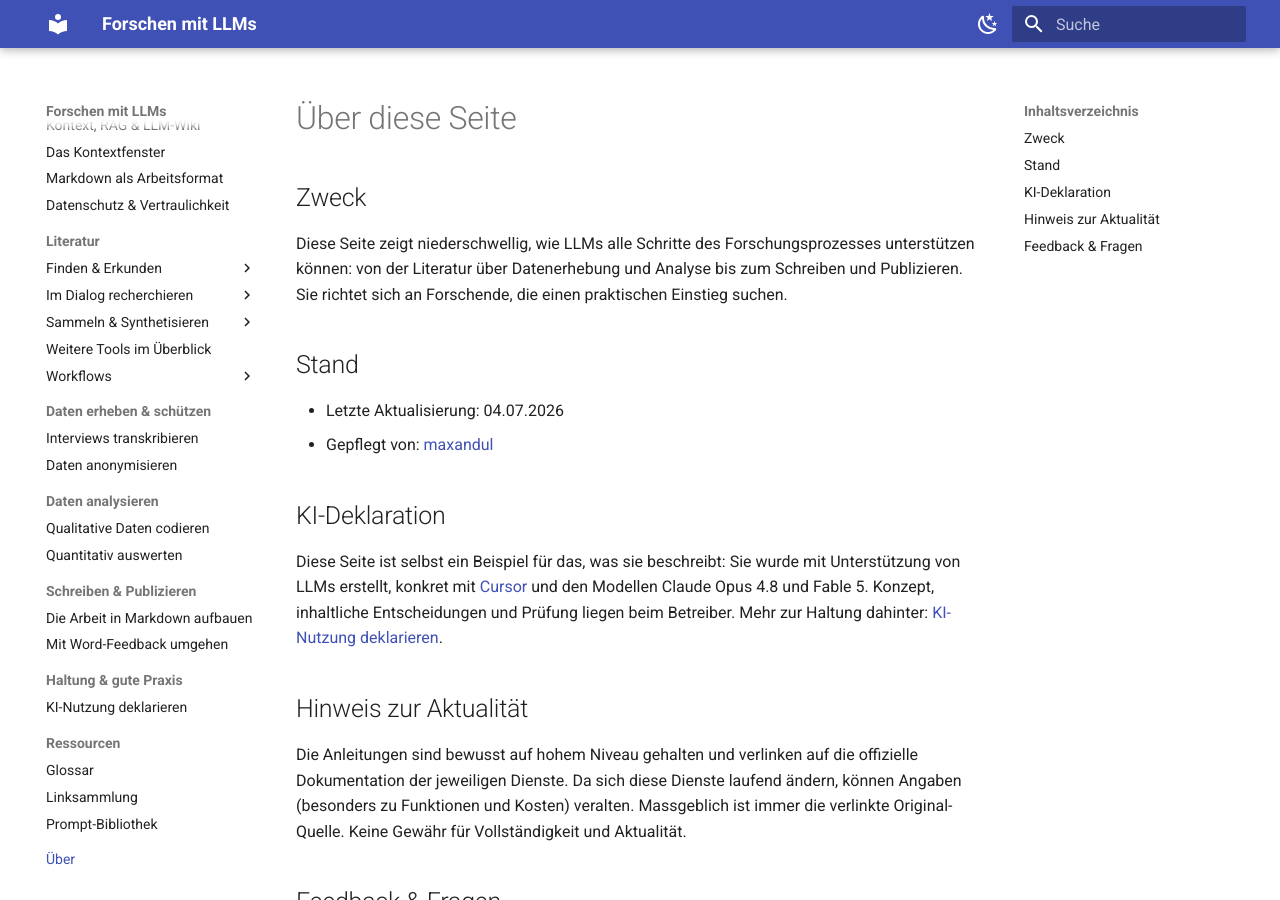
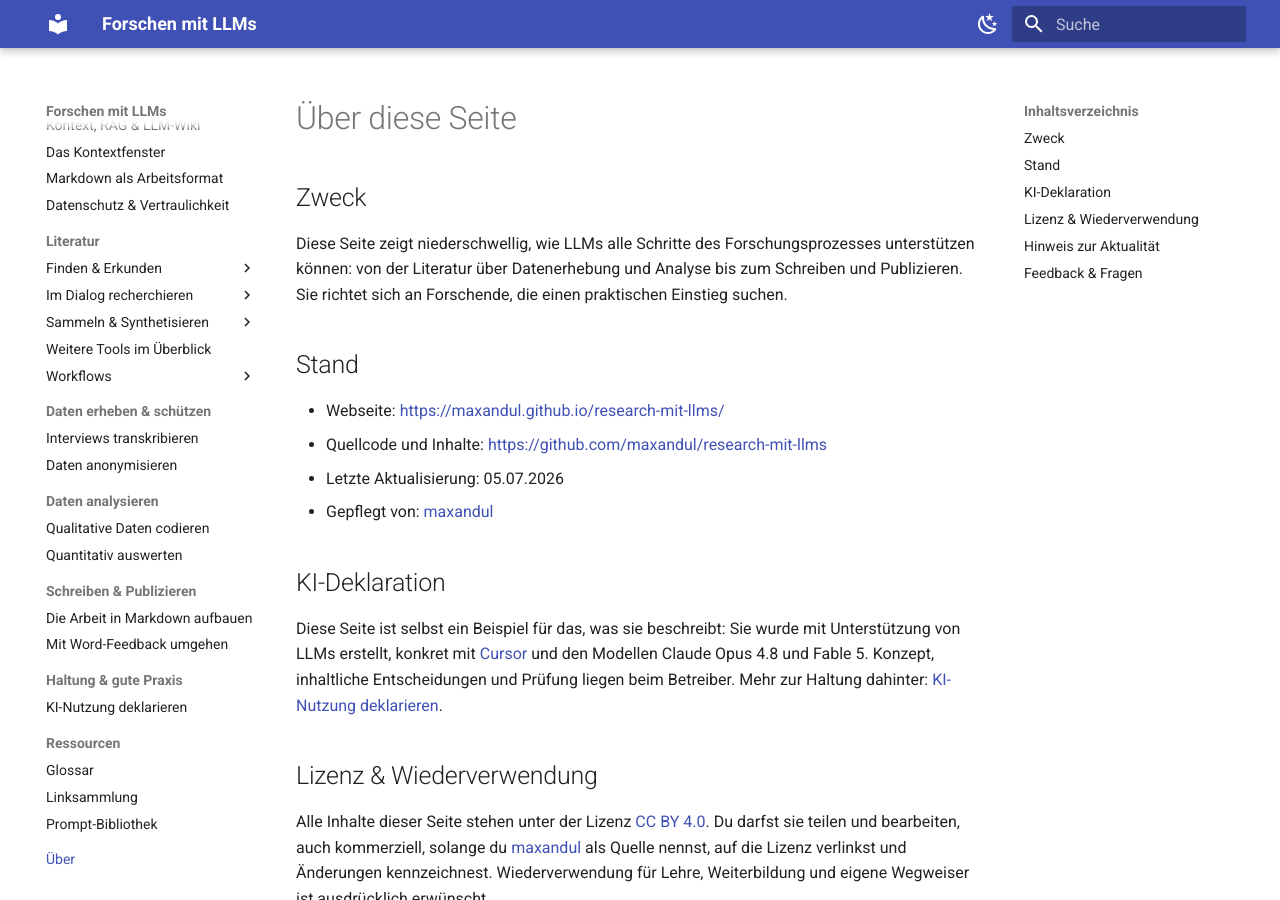
Before and after one commit to maxandul/research-mit-llms, an MkDocs documentation site: the page built from docs/ueber.md, in a window 1280 px wide and 900 px high. Built offline with MkDocs 1.6.1 and Material for MkDocs 9.7.7, drawn with Linux system fonts in a browser that asks for light colours.

Commit message:
README überarbeiten, Webseiten-Link ergänzen und CC-BY-4.0-Lizenz hinzufügen.
Setzt die Anliegen aus dem Community-Issue um: Link zur gehosteten Seite in README und Über-Seite sowie Lizenz für die Wiederverwendung der Inhalte.

Co-authored-by: Cursor <cursoragent@cursor.com>

```diff
--- a/docs/ueber.md
+++ b/docs/ueber.md
@@ -9,7 +9,9 @@ sich an Forschende, die einen praktischen Einstieg suchen.
 
 ## Stand
 
-- Letzte Aktualisierung: 04.07.2026
+- Webseite: <https://maxandul.github.io/research-mit-llms/>
+- Quellcode und Inhalte: <https://github.com/maxandul/research-mit-llms>
+- Letzte Aktualisierung: 05.07.2026
 - Gepflegt von: [maxandul](https://github.com/maxandul)
 
 ## KI-Deklaration
@@ -19,6 +21,15 @@ mit Unterstützung von LLMs erstellt, konkret mit
 [Cursor](https://cursor.com) und den Modellen Claude Opus 4.8 und Fable 5.
 Konzept, inhaltliche Entscheidungen und Prüfung liegen beim Betreiber.
 Mehr zur Haltung dahinter: [KI-Nutzung deklarieren](haltung/ki-deklarieren.md).
+
+## Lizenz & Wiederverwendung
+
+Alle Inhalte dieser Seite stehen unter der Lizenz
+[CC BY 4.0](https://creativecommons.org/licenses/by/4.0/deed.de). Du
+darfst sie teilen und bearbeiten, auch kommerziell, solange du
+[maxandul](https://github.com/maxandul) als Quelle nennst, auf die Lizenz
+verlinkst und Änderungen kennzeichnest. Wiederverwendung für Lehre,
+Weiterbildung und eigene Wegweiser ist ausdrücklich erwünscht.
 
 ## Hinweis zur Aktualität
 
```
Also changed, not shown: README.md (+41 -23 lines), 1 other file.
